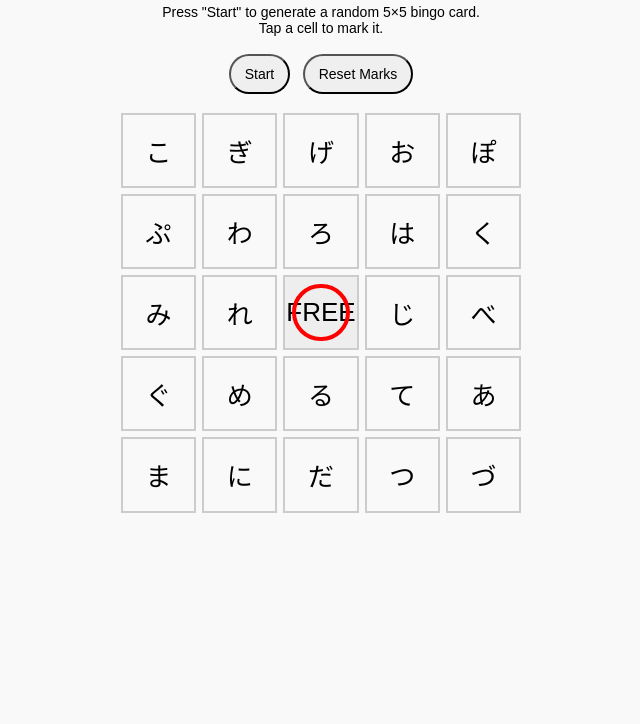
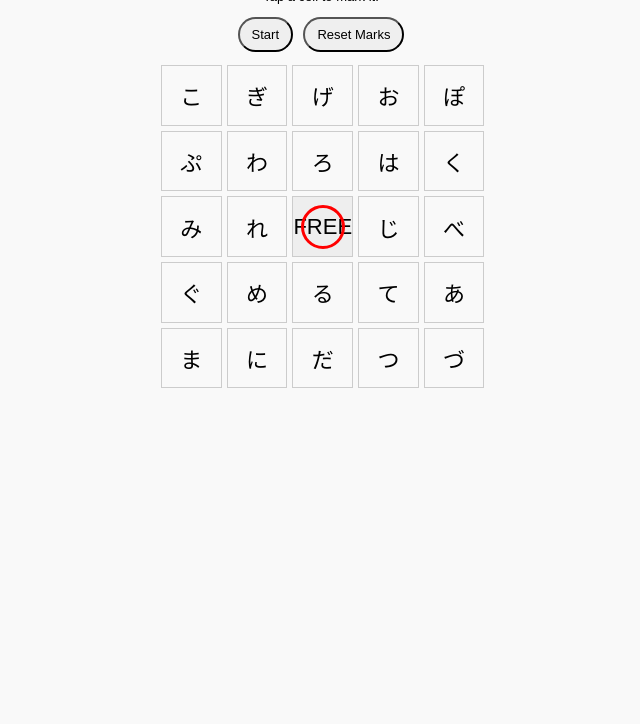
Before and after one commit to iwskt/hiragana_bingo, a plain HTML site: page index.html in a window 1280 px wide. Shown: the part 76-800 px from the top of the page, without its empty margins (319-959 px from the left). Drawn offline with Linux system fonts and the light colour scheme.

Commit message:
Add files via upload

```diff
--- a/index.html
+++ b/index.html
@@ -9,34 +9,36 @@ body {
   font-family: Arial, sans-serif;
   background:#f9f9f9;
   text-align:center;
-  padding:10px;
+  padding:6px;   /* ← 減らす */
   margin:0;
 }
 
 h1 {
-  font-size: 28px;
+  font-size: 24px;   /* ← 少し小さく */
+  margin:8px 0;
 }
 
 p {
-  font-size: 14px;
+  font-size: 13px;
+  margin:6px 0 10px;
 }
 
 .board {
   display:grid;
   grid-template-columns:repeat(5, 1fr);
-  gap:6px;
-  width: 95vw;          /* ← 画面幅に合わせる */
-  max-width: 400px;
-  margin:15px auto;
+  gap:5px;                /* ← 少し詰める */
+  width: 92vw;            /* ← ここ重要（少し余白を残す） */
+  max-width: 320px;       /* ← 小さめに制限 */
+  margin:10px auto;
 }
 
 .cell {
-  border:2px solid #ccc;
+  border:1.5px solid #ccc;   /* ← 少し細く */
   aspect-ratio:1;
   display:flex;
   align-items:center;
   justify-content:center;
-  font-size: min(6vw, 26px);  /* ← ここが重要 */
+  font-size: min(5.5vw, 22px);  /* ← 文字も少し小さく */
   cursor:pointer;
   position:relative;
 }
@@ -44,17 +46,17 @@ p {
 .cell.marked::after {
   content:"";
   position:absolute;
-  width:70%;
-  height:70%;
-  border:4px solid red;
+  width:65%;
+  height:65%;
+  border:3px solid red;   /* ← 細く */
   border-radius:50%;
 }
 
 button {
-  margin:4px;
-  padding:10px 14px;
-  font-size:14px;
-  border-radius:20px;
+  margin:3px;
+  padding:8px 12px;      /* ← コンパクト */
+  font-size:13px;
+  border-radius:18px;
 }
 
 .free {
```
